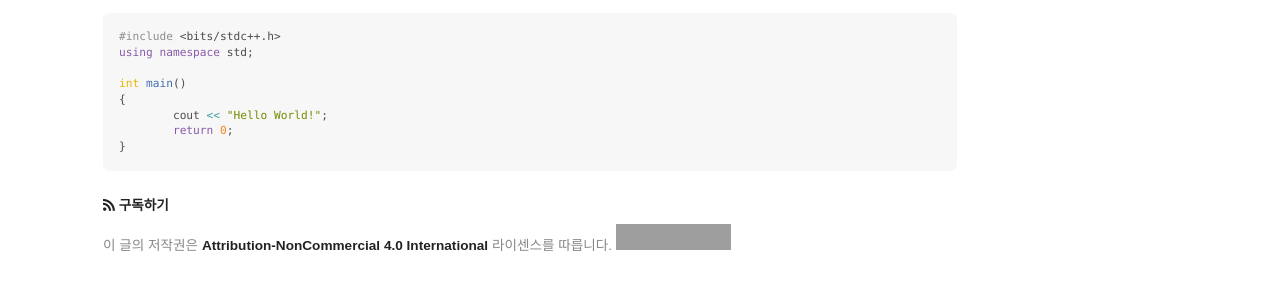
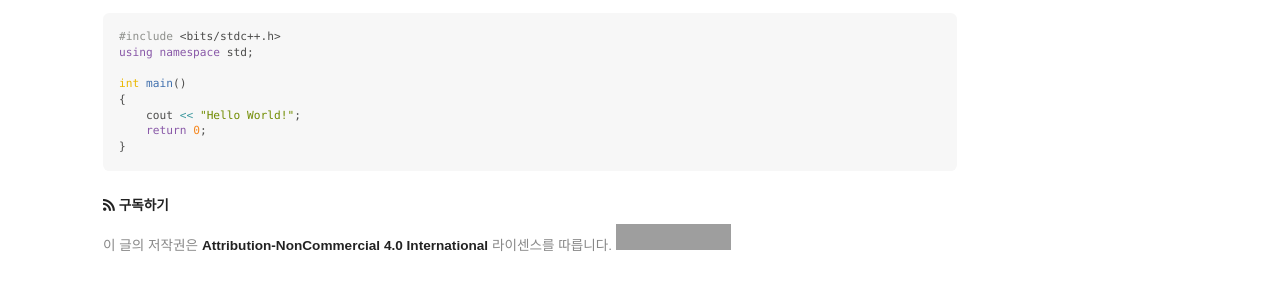
Before and after one commit to junk727/junk727.github.io, a Jekyll site: the page built from _posts/2023-02-12-Hello-World.md, in a window 1280 px wide. Shown: the part 338-638 px from the top of the page. Built offline with Jekyll 4.4.1, drawn with Linux system fonts in a browser that asks for light colours; nearby versions of some CDN libraries; grey boxes are pictures that could not be loaded.

Commit message:
Code block tab size

```diff
--- a/_sass/skins/highlight/tomorrow/_highlight.scss
+++ b/_sass/skins/highlight/tomorrow/_highlight.scss
@@ -2,6 +2,12 @@ figure.highlight::before {
   color: $highlight-comment !important;
   background-color: $highlight-background !important;
 }
+
+pre {
+	font-family: "Fira Mono","Ubuntu Mono",monospace;
+	tab-size: 4;
+}
+
 pre.lineno {
   color: $highlight-comment !important;
 }
```
